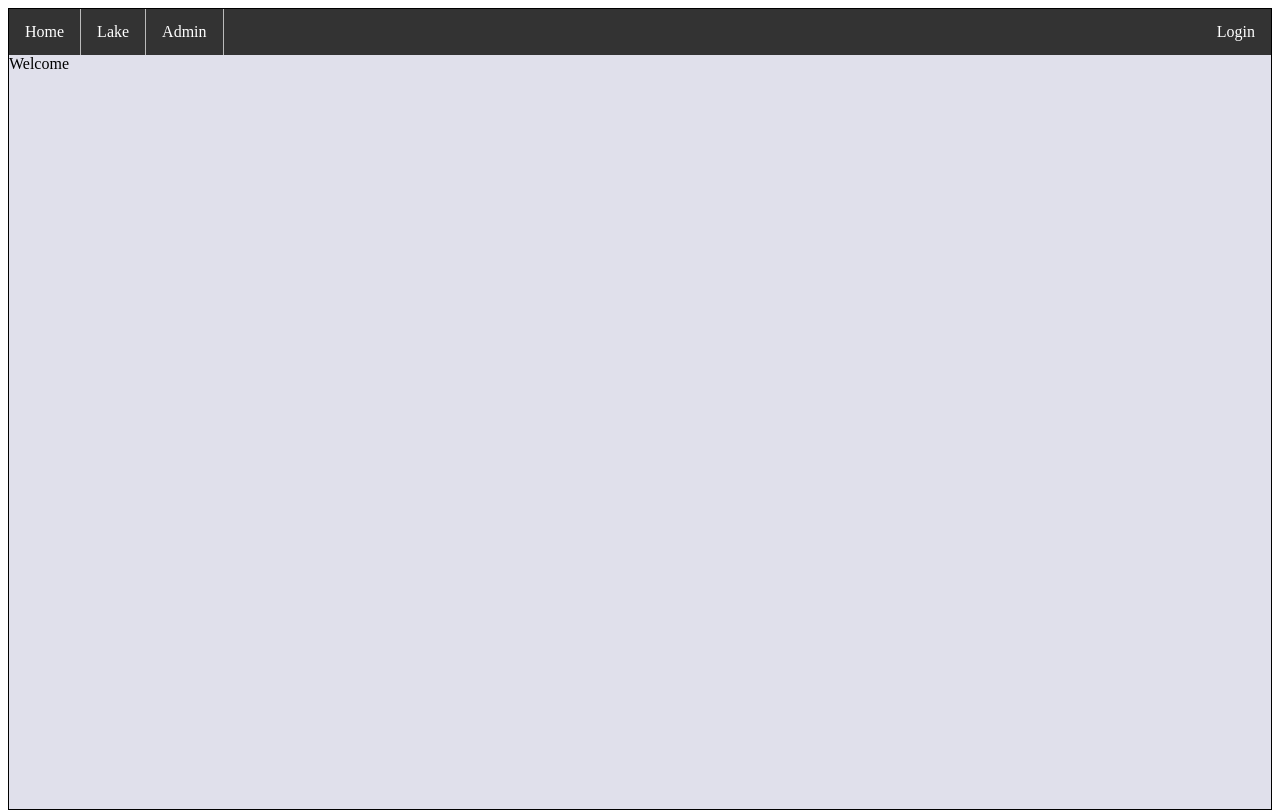
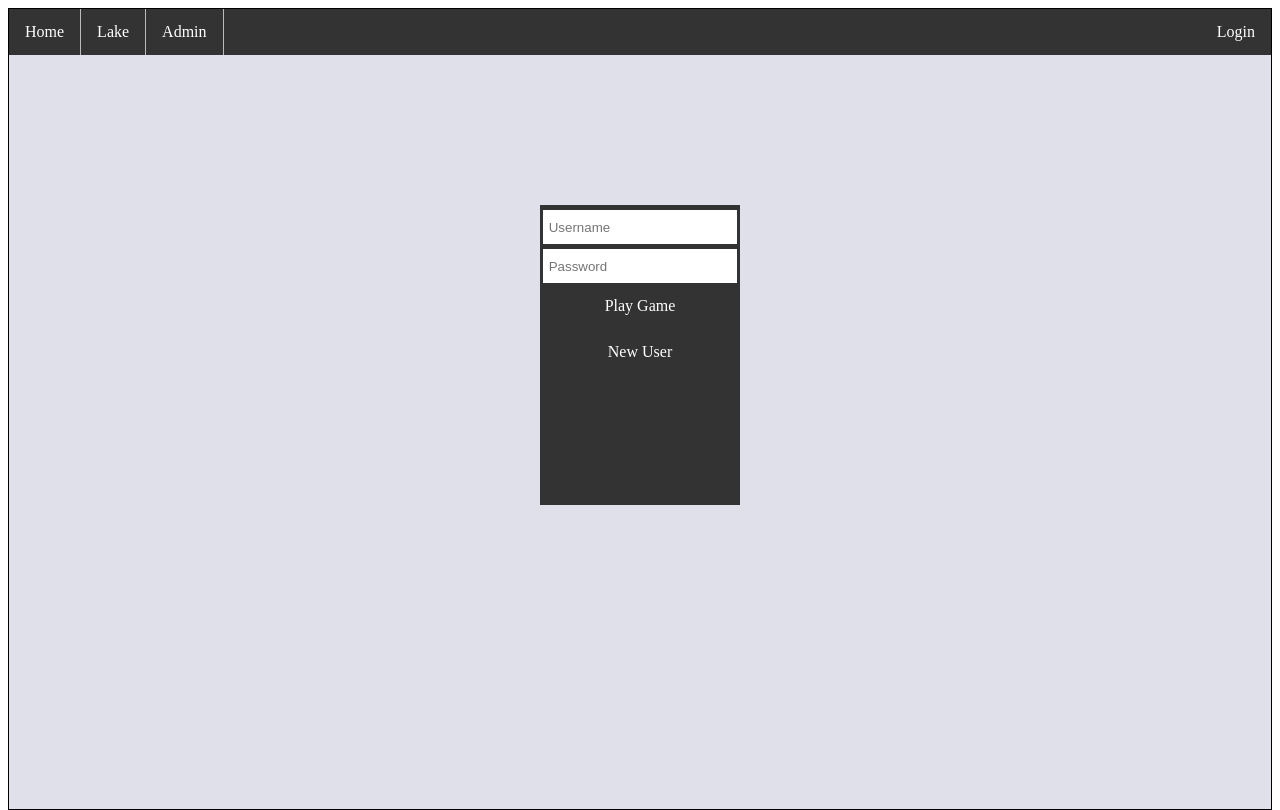
Before and after one commit to ColeWoodford/FishInABarrel, a React (Create React App) app in the folder client/: page / in a window 1280 px wide. Built offline with nearby package versions, Linux system fonts and the light colour scheme; no server answers.

Commit message:
Added login splash on landing.

```diff
--- a/client/src/App.js
+++ b/client/src/App.js
@@ -1,7 +1,7 @@
 import React, { Component } from 'react';
 import { BrowserRouter, Route } from 'react-router-dom';
 import { BackgroundWrapper } from './components/styledComponents/app-sc';
-import Landing from './view/pages/landing';
+import Landing from './view/pages/landing/landing';
 import Lake from './view/pages/lake';
 import Admin from './view/pages/admin/admin';
 import Header from './view/header';
--- a/client/src/view/pages/landing.js
+++ /dev/null
@@ -1,13 +0,0 @@
-import React, { Component } from 'react';
-
-class Landing extends Component {
-  render() {
-    return(
-      <div>
-        Welcome
-      </div>
-    )
-  }
-}
-
-export default Landing;
--- /dev/null
+++ b/client/src/view/pages/landing/landing-sc.js
@@ -0,0 +1,47 @@
+import styled from 'styled-components';
+
+export const MenuInput = styled.input`
+  margin: auto;
+  margin-top: 5px;
+  height: 32px;
+  width: 95%;
+  display: block;
+  border: none;
+
+  &:focus {
+		outline: none;
+	}
+`;
+
+export const MenuList = styled.ul`
+  list-style-type: none;
+  margin: auto;
+  padding: 0;
+  top: 50%;
+  -ms-transform: translateY(50%);
+  transform: translateY(50%);
+  height: 300px;
+  width: 200px;
+  overflow: hidden;
+  background-color: #333;
+`;
+
+export const MenuListItem = styled.li`
+  float: center;
+`;
+
+export const MenuLink = styled.a`
+  display: block;
+  color: white;
+  text-align: center;
+  padding: 14px 16px;
+  text-decoration: none;
+
+  &:hover {
+    background-color: #111;
+  }
+`;
+
+export const HeaderRightItem = styled.li`
+  float: right;
+`;
--- /dev/null
+++ b/client/src/view/pages/landing/landing.js
@@ -0,0 +1,45 @@
+import React, { Component } from 'react';
+import { MenuInput, MenuLink, MenuList, MenuListItem } from './landing-sc';
+
+class Landing extends Component {
+  constructor(props) {
+    super(props);
+    this.state = {
+      username: "",
+      password: ""
+    };
+  }
+
+  handleUsernameChange = (event) => {
+    this.setState({
+      username: event.target.value
+    });
+  }
+
+  handlePasswordChange = (event) => {
+    this.setState({
+      password: event.target.value
+    });
+  }
+
+  handleLogin = () => {
+    if (this.state.username === "cole" && this.state.password === "password") {
+      console.log("Logged on");
+    }
+  }
+
+  render() {
+    return(
+      <div>
+        <MenuList>
+          <MenuInput placeholder=" Username" onChange={this.handleUsernameChange} ></MenuInput>
+          <MenuInput placeholder=" Password" onChange={this.handlePasswordChange} ></MenuInput>
+          <MenuListItem><MenuLink href="/lake" >Play Game</MenuLink></MenuListItem>
+          <MenuListItem><MenuLink>New User</MenuLink></MenuListItem>
+        </MenuList>
+      </div>
+    )
+  }
+}
+
+export default Landing;
```
